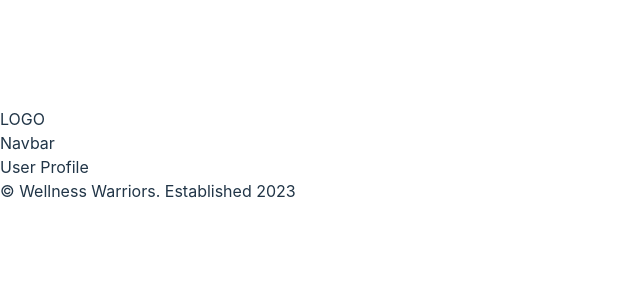
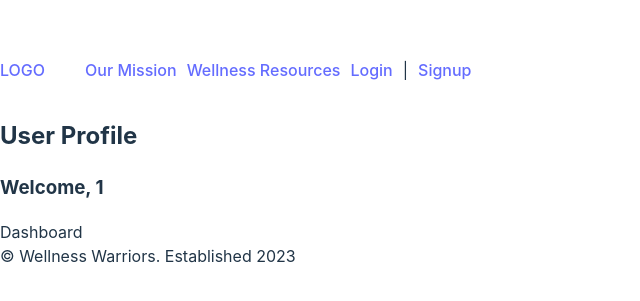
Before and after one commit to dxyz773/mind-matters, a React (Vite) app in the folder client/: page /account/1 in a window 1280 px wide. Shown: the part 245-546 px from the top of the page, without its empty margins (0-640 px from the left). Built offline with nearby package versions, Linux system fonts and the light colour scheme.

Commit message:
Add Wellness Resources

```diff
--- a/client/src/App.jsx
+++ b/client/src/App.jsx
@@ -7,6 +7,7 @@ import Home from "./ui/Home";
 import OurMission from "./ui/OurMission";
 import Auth from "./features/authentication/Auth";
 import UserAccount from "./features/user/UserAccount";
+import WellnessResources from "./features/wellness-resources/WellnessResources";
 
 const router = createBrowserRouter([
   {
@@ -21,6 +22,12 @@ const router = createBrowserRouter([
         errorElement: <Error />,
       },
       { path: "/login", element: <Auth /> },
+      { path: "/signup", element: <Auth /> },
+      {
+        path: "/wellness-resources",
+        element: <WellnessResources />,
+        errorElement: <Error />,
+      },
     ],
   },
 ]);
--- a/client/src/features/user/Dashboard.jsx
+++ b/client/src/features/user/Dashboard.jsx
@@ -1,5 +1,5 @@
 function Dashboard() {
-  return <div>Dashbaoard</div>;
+  return <div>Dashboard</div>;
 }
 
 export default Dashboard;
--- a/client/src/features/user/UserAccount.jsx
+++ b/client/src/features/user/UserAccount.jsx
@@ -1,5 +1,16 @@
+import Dashboard from "./Dashboard";
+import Tracker from "../wellness-tracker/Tracker";
+import { useParams } from "react-router-dom";
 function UserAccount() {
-  return <div>User Profile</div>;
+  const { username } = useParams();
+  return (
+    <div>
+      <h2>User Profile</h2>
+      <h3>{`Welcome, ${username.toUpperCase()}`}</h3>
+      <Dashboard />
+      <Tracker />
+    </div>
+  );
 }
 
 export default UserAccount;
--- /dev/null
+++ b/client/src/features/wellness-resources/WellnessResources.jsx
@@ -0,0 +1,9 @@
+function WellnessResources() {
+  return (
+    <div>
+      <h2>Wellness Resources</h2>
+    </div>
+  );
+}
+
+export default WellnessResources;
--- /dev/null
+++ b/client/src/features/wellness-tracker/Stat.jsx
@@ -0,0 +1,5 @@
+function Stat() {
+  return <div>Stat</div>;
+}
+
+export default Stat;
--- a/client/src/ui/Error.jsx
+++ b/client/src/ui/Error.jsx
@@ -1,6 +1,11 @@
 import Button from "./Button";
 function Error() {
-  return <Button type="back">&larr; Back</Button>;
+  return (
+    <div>
+      🧐 This page does not exist...
+      <Button type="back">&larr; Back</Button>
+    </div>
+  );
 }
 
 export default Error;
--- a/client/src/ui/Header.jsx
+++ b/client/src/ui/Header.jsx
@@ -1,8 +1,9 @@
 import Navbar from "./Navbar";
+import { Link } from "react-router-dom";
 function Header() {
   return (
-    <header>
-      <span>LOGO</span>
+    <header style={{ display: "flex", alignItems: "center" }}>
+      <Link to="/">LOGO</Link>
       <Navbar />
     </header>
   );
--- a/client/src/ui/Home.jsx
+++ b/client/src/ui/Home.jsx
@@ -1,5 +1,5 @@
 function Home() {
-  return <div>Home</div>;
+  return <h1>Home</h1>;
 }
 
 export default Home;
--- a/client/src/ui/Navbar.jsx
+++ b/client/src/ui/Navbar.jsx
@@ -1,5 +1,22 @@
+import { Link } from "react-router-dom";
 function Navbar() {
-  return <div>Navbar</div>;
+  return (
+    <ul style={{ listStyle: "none", display: "flex", gap: "10px" }}>
+      <li>
+        <Link to="/mission">Our Mission</Link>
+      </li>
+      <li>
+        <Link to="/wellness-resources">Wellness Resources</Link>
+      </li>
+      <li>
+        <Link to="/login">Login</Link>
+      </li>
+      |
+      <li>
+        <Link to="/signup">Signup</Link>
+      </li>
+    </ul>
+  );
 }
 
 export default Navbar;
--- a/client/src/ui/OurMission.jsx
+++ b/client/src/ui/OurMission.jsx
@@ -1,5 +1,5 @@
 function OurMission() {
-  return <div>Our Mission</div>;
+  return <h2>Our Mission</h2>;
 }
 
 export default OurMission;
```
Also changed, not shown: client/src/features/wellness-tracker/StatsList.jsx (added, +12 -0 lines).
